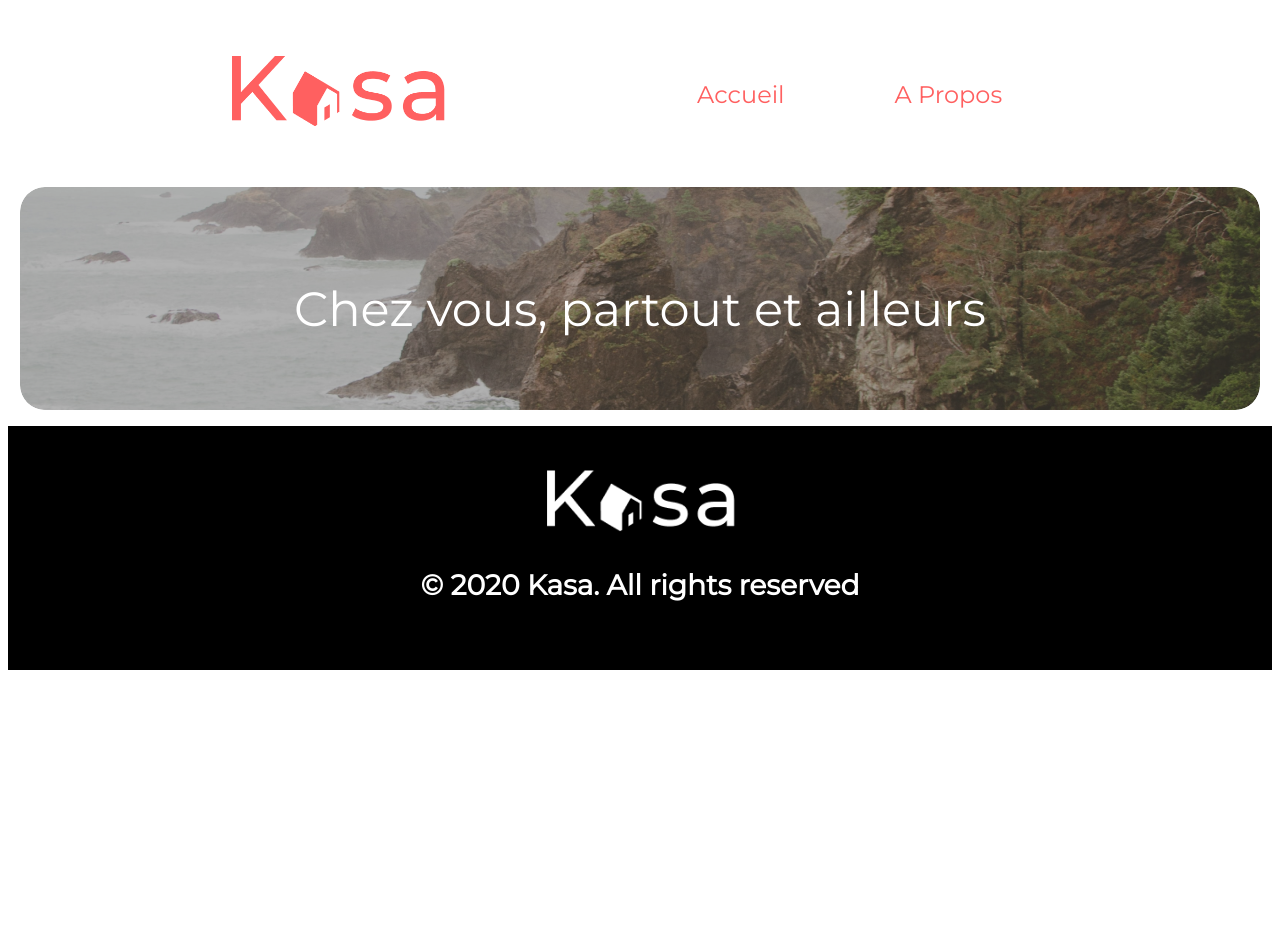
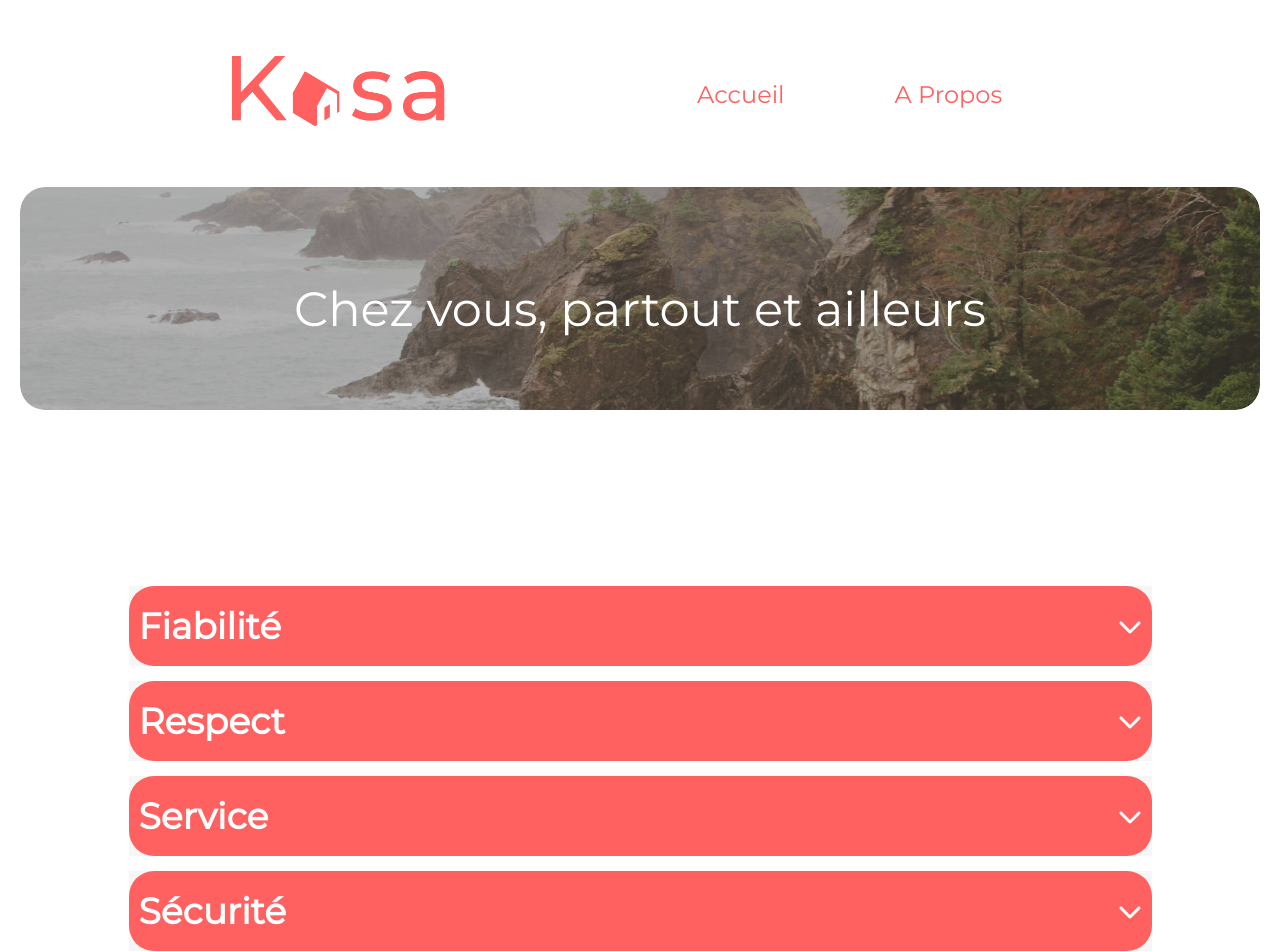
Before and after one commit to Osmolite/Projet_7_Kasa, a React (Create React App) app: page /About in a window 1280 px wide. Shown: the top 952 px of the page. Before the commit the page ends 800 px from the top, so only its background shows below. Built offline with nearby package versions, Linux system fonts and the light colour scheme.

Commit message:
page about et page logement

```diff
--- a/package.json
+++ b/package.json
@@ -3,6 +3,10 @@
   "version": "0.1.0",
   "private": true,
   "dependencies": {
+    "@fortawesome/fontawesome-svg-core": "^6.4.0",
+    "@fortawesome/free-regular-svg-icons": "^6.4.0",
+    "@fortawesome/free-solid-svg-icons": "^6.4.0",
+    "@fortawesome/react-fontawesome": "^0.2.0",
     "@testing-library/jest-dom": "^5.16.5",
     "@testing-library/react": "^13.4.0",
     "@testing-library/user-event": "^13.5.0",
--- a/src/App.jsx
+++ b/src/App.jsx
@@ -4,6 +4,11 @@ import Home from './pages/Home/index'
 import Logement from './pages/Logement/index'
 import About from './pages/About/index'
 import ErrorPage from './pages/ErrorPage/index'
+import { library } from '@fortawesome/fontawesome-svg-core'
+import { fas } from '@fortawesome/free-solid-svg-icons'
+
+library.add(fas)
+
 
 function App () {
     return (
--- a/src/components/Collapse/index.jsx
+++ b/src/components/Collapse/index.jsx
@@ -1,20 +1,86 @@
 import styled from 'styled-components'
+import { FontAwesomeIcon } from '@fortawesome/react-fontawesome'
+import { useState } from 'react'
 //import image from './image.png'
 //import logements from './data/logements.json'
 //Carrousel (Texte déroulant sur la page product et about)
 //https://codepen.io/kunukn/pen/ebMryW
 //https://codepen.io/diabloo/pen/bGdVgbP
 
-const SlideshowStyle = styled.span`
-    font-size: 22px;
+const CollapseStyle = styled.span`
+    display:flex;
+    justify-content: center;
+    align-items:center;
+    margin-block:200px;
+
+    .accordion{
+        width:1023px;
+    }
+
+    .item{
+        background-color: #F6F6F6;
+        margin-bottom: 15px;
+    }
+
+    .title{
+        font-weight: medium;
+        font-size: 24px;
+        font-family: Montserrat;
+        display: flex;
+        justify-content: space-between;
+        align-items: center;
+        cursor: pointer;
+        background-color: #FF6060;
+        border-radius: 25px;
+        height: 80px;
+        padding-inline: 10px;
+        color: #FFFFFF;
+    }
+    .content {
+        font-size: 24px;
+        font-family: Montserrat;
+        color: #FF6060;
+        max-height:0;
+        overflow:hidden;
+        transition: all 0.5s cubic-bezier(0,1,0,1);
+    }
+    .content.show{
+        padding-top: 25px;
+        font-size: 24px;
+        font-family: Montserrat;
+        color: #FF6060;
+        height: auto;
+        max-height: 9999px;
+        transition: all 0.5s cubic-bezier(1,0,1,0);
+
+    }
 `
 //Couleurs : FF6060 FFFFFF F6F6F6 000000
 //Police : Montserrat regular, medium
 
-async function Slideshow () {
+function Collapse ({data}) {
+    const [selected, setSelected] = useState(null)
+   const toggle = (i)=>{
+    if (selected === i){
+        return setSelected(null)
+    }
 
+    setSelected(i)
+   }
     return (
-
+        <CollapseStyle>
+        <div className='accordion'>
+            {data.map((item,i)=>(
+            <div className='item'>
+                <div className='title' onClick={()=> toggle(i)}>
+                    <h2>{item.title}</h2>
+                    <span>{selected === i ? <FontAwesomeIcon icon="fa-solid fa-angle-up" /> :<FontAwesomeIcon icon="fa-solid fa-chevron-down" /> }</span>
+                </div>
+                <div className={selected === i ? 'content show':'content'}>{item.content}</div>
+            </div>
+            ))}
+        </div>
+        </CollapseStyle>
     )
 }
-export default Slideshow;
+export default Collapse;
--- a/src/components/Error/index.jsx
+++ b/src/components/Error/index.jsx
@@ -11,7 +11,7 @@ const ErrorStyle = styled.span`
     align-items:center;
     font-family: Montserrat;
     color: #FF6060;
-    margin-block:90px;
+    margin-block:100px;
     .messageErreur {
         font-size: 36px;
     }
--- a/src/components/Footer/index.jsx
+++ b/src/components/Footer/index.jsx
@@ -14,7 +14,7 @@ const FooterStyle = styled.span`
     color: #FFFFFF;
     width: 100%;
     margin-top:40px;
-    padding-block: 40px;
+    padding-block: 30px;
     img {
         width:200px;
     }
--- a/src/components/Presentation/index.jsx
+++ b/src/components/Presentation/index.jsx
@@ -1,4 +1,7 @@
 import styled from 'styled-components'
+import Info from '../logement_information';
+import logements from '../../datas/logements.json'
+import { useParams } from "react-router-dom";
 //import image from './image.png'
 //import logements from './data/logements.json'
 //Contient Slideshow, Tag ainsi que le titre, la localisation du logement et Owner dans la page Product
@@ -10,23 +13,25 @@ const PresentationStyle = styled.span`
 //Police : Montserrat regular, medium
 
 //Utilisation de la méthode map pour connecter le fichier json
-async function Presentation () {
-    const url= new URL(window.location.href);
-    const id= url.searchParams.get("id");
-    const reponse = await fetch(`http://localhost:3000/api/logements/${id}`);
-    const logementCourant = await reponse.json();
+ function Presentation () {
+    let {id} = useParams();
+    console.log(id)
+   const found = logements.find((element)=>(element.id === id));
+   const logementCourant = [found];
+   console.log(logementCourant)
     return (
         <ul>
-            <Slideshow/>
-            <h1>{logementCourant.title}</h1>
-            <h3>{logementCourant.location}</h3>
-            <p>{logementCourant.description}</p>
-            <div>
-                <h3>{logementCourant.host.name}</h3>
-                <img src={logementCourant.host.picture} alt='Propriétaire du logement'></img>
-            </div>
-            <p>{logementCourant.tags}</p>
-            <div>{logementCourant.rating}</div>
+            {logementCourant.map(({ title, location, description, host, tags, rating, equipments}) =>
+							<Info
+								title={title}
+								location={location}
+                                description={description}
+                                host={host}
+                                tags={tags}
+                                rating={rating}
+                                equipments={equipments}>
+                            </Info>
+            )}
         </ul>
     )
 }
--- a/src/components/Slideshow/index.jsx
+++ b/src/components/Slideshow/index.jsx
@@ -1,13 +1,10 @@
 import styled from 'styled-components'
 import logements from '../../datas/logements.json'
-//import image from './image.png'
-//import logements from './data/logements.json'
+import { useState } from 'react'
 //Contient le déroulement des photos du logement avec les flèches
 //https://github.com/harakisgeorge/carouselreact/blob/master/src/Carousel.jsx
 
-const SlideshowStyle = styled.span`
-    font-size: 22px;
-`
+
 //Couleurs : FF6060 FFFFFF F6F6F6 000000
 //Police : Montserrat regular, medium
 
@@ -18,14 +15,29 @@ const SlideshowStyle = styled.span`
 //   }
 
 function Slideshow (_id) {
-    console.log(_id);
-    const idRecherche = JSON.stringify(_id);
+    console.log(typeof(_id),_id);
+    const idRecherche = Object.values(_id).toString();
+    console.log(idRecherche);
    const found = logements.find((element)=>(element.id === idRecherche));
    console.log(found);
+   const slides = [found.pictures]
+   console.log(slides)
+   const [currentIndex, setCurrentUser] = useState(0);
+   const slideStyles = {
+    width: "100%",
+    height: "100%",
+    borderRadius: "10px",
+    backgroundSize: "cover",
+    backgroundPosition: "center",
+  };
+  const slideStylesWidthBackground = {
+    ...slideStyles,
+    backgroundImage: `url(${slides[currentIndex].url})`,
+  };
     return (
-        <div>
-        {/* <img src={found.cover} alt='Logement'></img> */}
-        </div>
+            <div style= {slideStyles}>
+            <div style={slideStylesWidthBackground}></div>
+            </div>
     )
 }
 export default Slideshow;
--- /dev/null
+++ b/src/components/logement_information/index.jsx
@@ -0,0 +1,70 @@
+import styled from "styled-components";
+import Collapse from "../Collapse";
+import { FontAwesomeIcon } from '@fortawesome/react-fontawesome'
+
+const InfoStyle = styled.span `
+    font-family: Montserrat;
+    color: #FF6060;
+    width: 1240px;
+    display: flex;
+    flex-direction: column;
+    justify-content:center;
+    margin: 0 auto;
+    .descriptionEtOwner{
+        display:flex;
+        justify-content: space-around;
+    }
+    .owner {
+        display:flex;
+        flex-direction:column;
+    }
+    .ownerIn {
+        display:flex;
+    }
+    img{
+        border-radius: 100%;
+    }
+    .collapse {
+        display:flex;
+        flex-direction:row;
+    }
+    .tags{
+        background-color: #FF6060;
+        color: #FFFFFF;
+    }
+`
+
+function Info ({ title, location, description, host, tags, rating, equipments }) {
+    const infoCollapse = [
+        {
+            title: 'Description',
+            content: `${description}`,
+        },
+        {
+            title: 'Equipements',
+            content: `${equipments}`,
+        }
+      ]
+      console.log(typeof(infoCollapse))
+    return (
+        <InfoStyle>
+        <div className="descriptionEtOwner">
+        <div className="information">
+        <h1>{title}</h1>
+        <h3>{location}</h3>
+        <p className="tags">{tags}</p>
+        </div>
+        <div className="owner">
+            <div className="ownerIn">
+            <h3>{host.name}</h3>
+            <img src={host.picture} alt='Propriétaire du logement'></img>
+            </div>
+            <div>{rating}</div>
+            <span><FontAwesomeIcon icon="fa-solid fa-star" /></span>
+            </div>
+            </div>
+            <Collapse data = {infoCollapse} className='collapse'/>
+        </InfoStyle>
+    )
+}
+export default Info;
--- a/src/pages/About/index.jsx
+++ b/src/pages/About/index.jsx
@@ -2,6 +2,7 @@ import GlobalFonts from '../../fonts/fonts';
 import Header from '../../components/Header/index.jsx'
 import Banner from '../../components/Banner/index.jsx'
 import Footer from '../../components/Footer/index.jsx'
+import Collapse from '../../components/Collapse/index.jsx'
 
 function About() {
   return (
@@ -9,9 +10,29 @@ function About() {
       <GlobalFonts/>
       <Header/>
       <Banner/>
+      <Collapse data={infoPageAbout}/>
       <Footer/>
     </div>
   );
 }
 
 export default About;
+
+const infoPageAbout = [
+  {
+      title: 'Fiabilité',
+      content: 'Les annonces postées sur Kasa garantissent une fiabilité totale. Les photos sont conformes aux logements, et toutes les informations sont régulièrement vérifiées  par nos équipes.',
+  },
+  {
+      title: 'Respect',
+      content: 'La bienveillance fait partie des valeurs fondatrices de Kasa. Tout comportement discriminatoire ou de perturbation du voisinage entraînera une exclusion de notre plateforme.',
+  },
+  {
+      title: 'Service',
+      content: "Nos équipes se tiennent à votre disposition pour vous fournir une expérience parfaite. N'hésitez pas à nous contacter si vous avez la moindre question.",
+  },
+  {
+      title: 'Sécurité',
+      content: "La sécurité est la priorité de Kasa. Aussi bien pour nos hôtes que pour les voyageurs, chaque logement correspond aux critères de sécurité établis par nos services. En laissant une note aussi bien à l'hôte qu'au locataire, cela permet à nos équipes de vérifier que les standards sont bien respectés. Nous organisons également des ateliers sur la sécurité domestique pour nos hôtes.",
+  }
+]
--- a/src/pages/Logement/index.jsx
+++ b/src/pages/Logement/index.jsx
@@ -1,9 +1,14 @@
 //Components : Header, Slideshow, Tag, Owner, Presentation, Collapse, Footer
 import GlobalFonts from '../../fonts/fonts';
 import Header from '../../components/Header/index.jsx'
-import Banner from '../../components/Banner/index.jsx'
 import { useParams } from 'react-router';
-import Slideshow from '../../components/Slideshow/index'
+import Presentation from '../../components/Presentation';
+
+// const containerStyles = {
+//   width: "500px",
+//   height: "280px",
+//   margin: "0 auto",
+// };
 
 function Logement() {
   const {id} = useParams();
@@ -11,11 +16,10 @@ function Logement() {
     <div >
       <GlobalFonts/>
       <Header/>
-      <Banner/>
+      <Presentation/>
+      {/* <div style={containerStyles}>
       <Slideshow _id={id}/>
-      {/* <Banner/>
-      <Cards/>
-      <Footer/> */}
+      </div> */}
     </div>
   );
 }
```
Also changed, not shown: src/assets/icon.svg (added), 1 other file (tests, documents, lock files or other folders).
